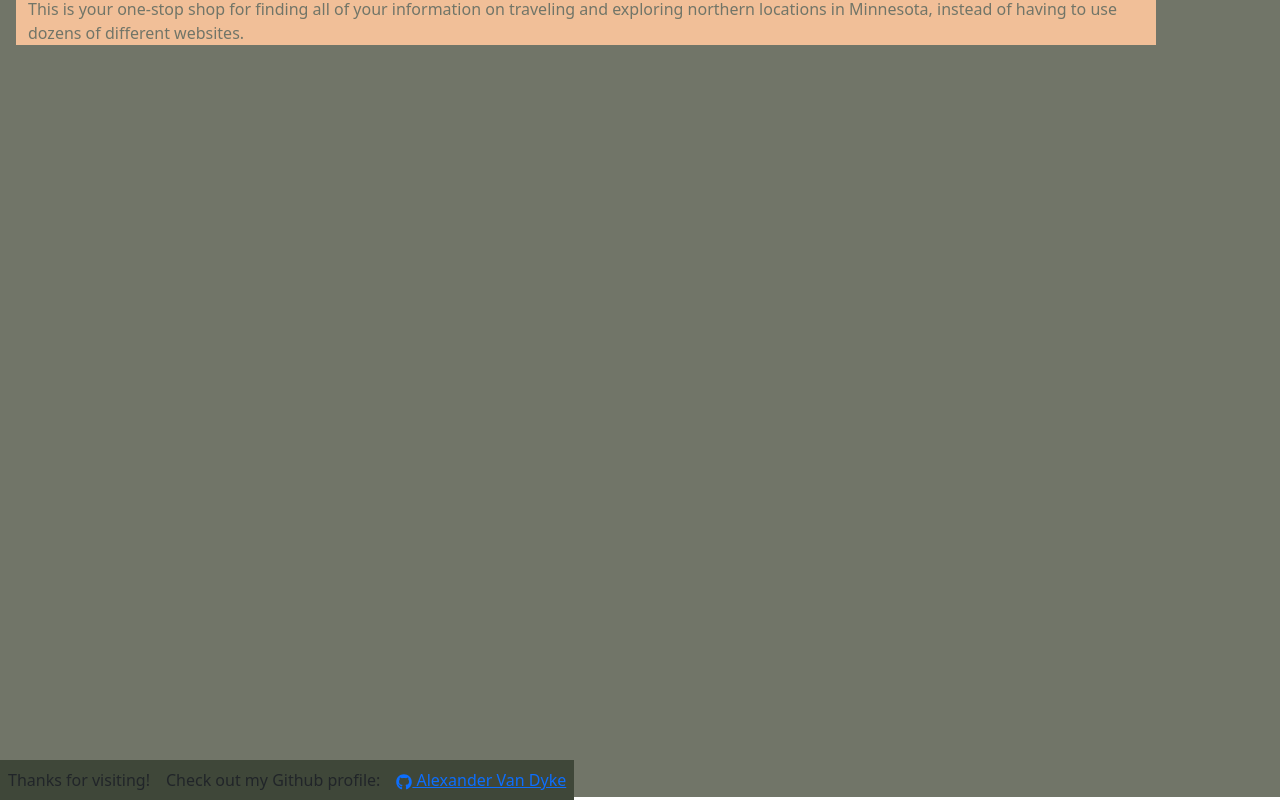
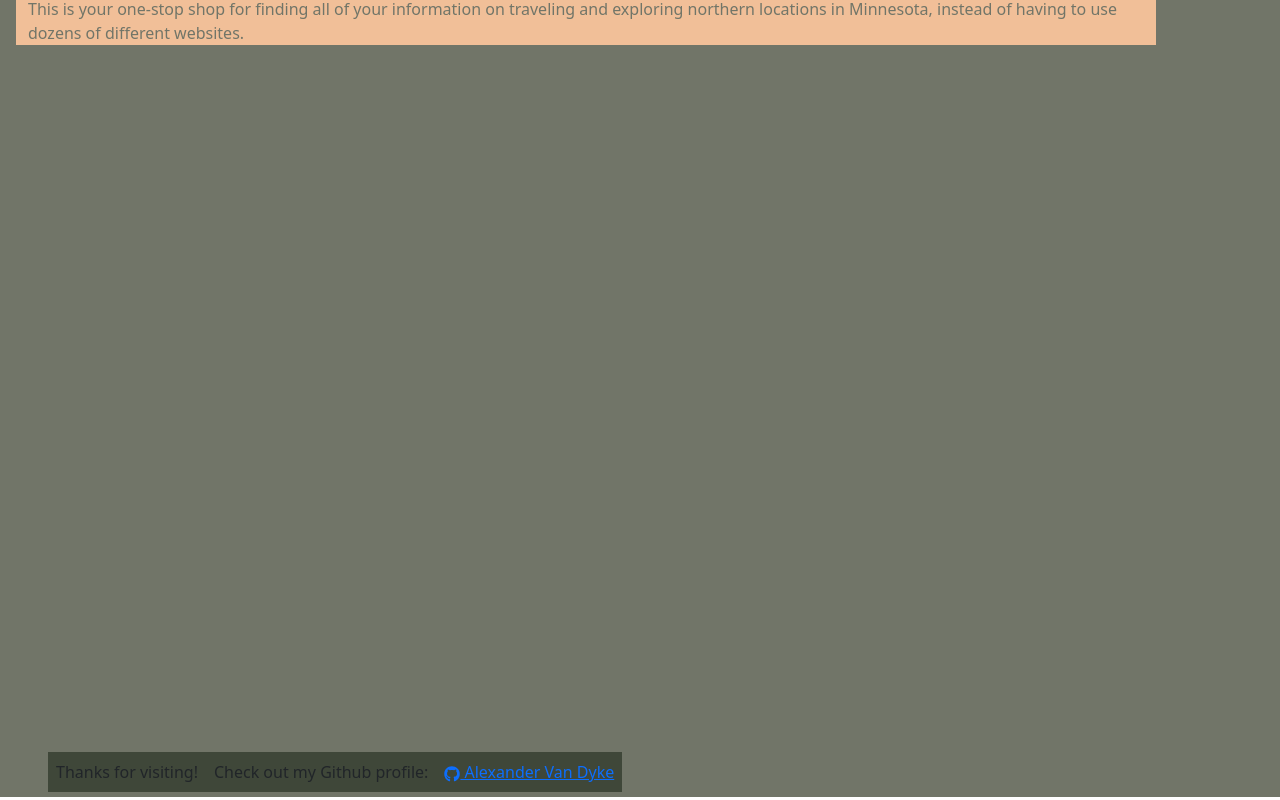
Before and after one commit to AlexandertheGreat491/Travel-North, a React (Create React App) app in the folder client/: page / in a window 1280 px wide. Shown: the part 210-1010 px from the top of the page. Built offline with nearby package versions, Linux system fonts and the light colour scheme.

Commit message:
changed footer margins

```diff
--- a/client/src/components/Footer/index.js
+++ b/client/src/components/Footer/index.js
@@ -6,7 +6,7 @@ import { FaGithub } from "react-icons/fa";
 
 const Footer = () => {
   return (
-    <footer className="d-inline-flex flex-wrap mt-2 foot">
+    <footer className="d-inline-flex flex-wrap mb-1 ms-5 foot justify-content-center">
       <p className="m-2">Thanks for visiting!</p>
       <p className="m-2">Check out my Github profile:</p>
       <div className="d-inline-flex">
```
